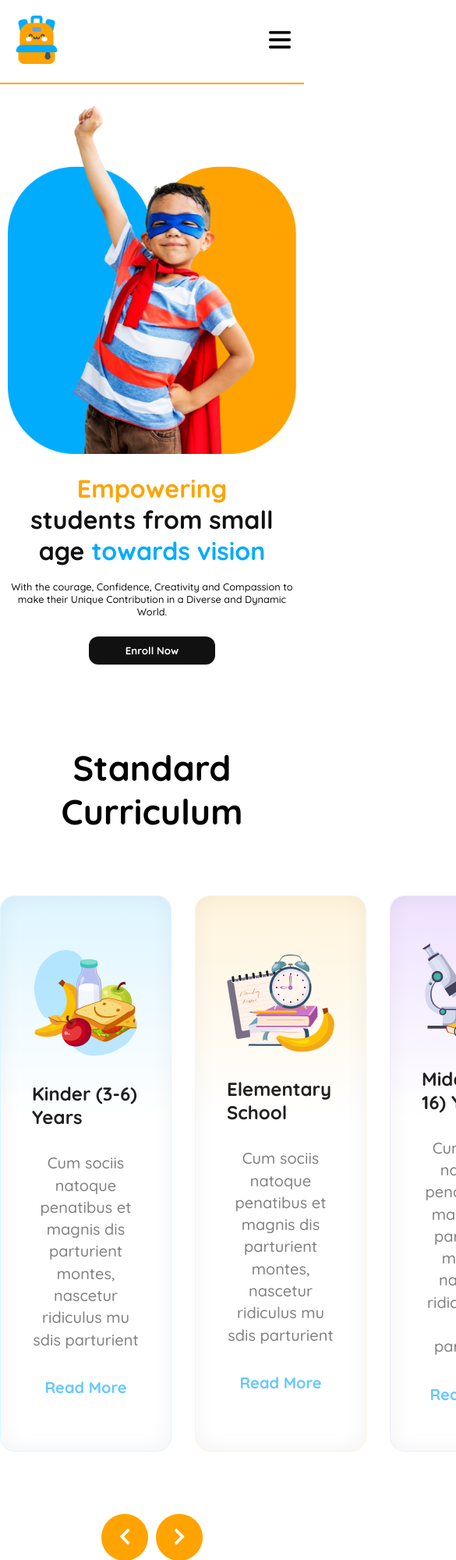
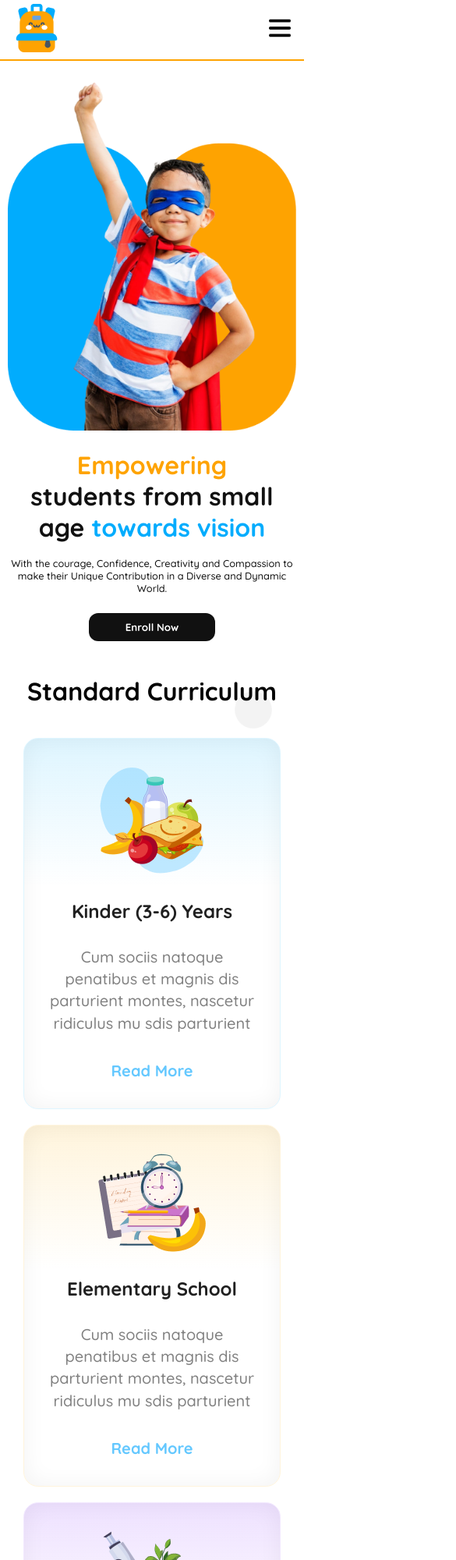
Before and after one commit to iktushar01/B11-A2-Kids-School, a plain HTML site: page index.html in a window 390 px wide. Shown: the top 2000 px of the page at 78% size, 585 px wide, since content can reach past the window. Drawn offline with Linux system fonts and the light colour scheme.

Commit message:
added bg img in curriculum section and fixed some margin and padding

```diff
--- a/styles/responsive.css
+++ b/styles/responsive.css
@@ -20,6 +20,9 @@
   .banner-section {
     flex-direction: column-reverse;
     gap: 20px;
+  }
+  .banner-section{
+    margin-bottom: 0px;
   }
   .banner-content-img {
     width: 100%;
@@ -47,6 +50,27 @@
     margin-bottom: 20px;
   }
   /* banner section responsive end for small devices */
+
+  .curriculum-content{
+    flex-direction: column;
+    gap: 20px;
+    padding: 0 30px;
+  }
+
+  .curriculum-content-box{
+    padding: 36px 28px;
+  }
+
+  .primary-heading{
+    font-size: 2rem;
+    margin-bottom: 40px;
+  }
+  .curriculum-arrow-div{
+    display: none;
+  }
+  .curriculum-section-title{
+    padding: 0 0 0 0;
+  }
 }
 
 @media screen and (min-width: 576px) and (max-width: 992px) {
@@ -73,4 +97,13 @@
   .banner-content-text {
     text-align: center;
   }
+  .curriculum-content{
+    flex-direction: column;
+    gap: 20px;
+    padding: 0 30px;
+  }
+  .curriculum-arrow-div{
+    display: none;
+  }
+
 }
--- a/styles/style.css
+++ b/styles/style.css
@@ -32,7 +32,8 @@ body {
 .navbar-container {
   align-items: center;
   justify-content: space-between;
-  padding: 20px 0;
+  padding: 5px 0;
+
 }
 
 /* navbar logo section style */
@@ -140,7 +141,6 @@ body {
 .banner-section {
   align-items: center;
   gap: 50px;
-  margin-bottom: 60px;
 }
 
 .banner-content-title {
@@ -189,7 +189,18 @@ body {
 
 /* curriculum section style start */
 .curriculum-section{
+
+
     margin-bottom: 80px;
+    background-image: url("../assets/bg.png");
+
+    background-position: -190px 20px;
+    background-repeat: no-repeat;
+
+}
+
+.curriculum-section-title{
+  padding: 60px 0 0 0;
 }
 .curriculum-content {
   justify-content: space-between;
@@ -198,6 +209,7 @@ body {
 }
 
 .curriculum-content-box {
+
   display: flex;
   flex-direction: column;
   align-items: center;
```
